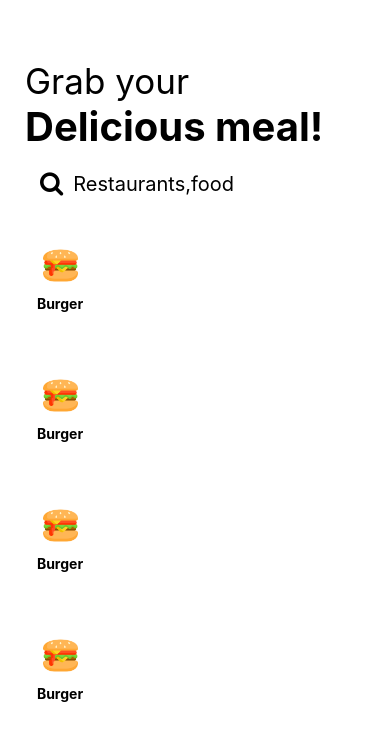
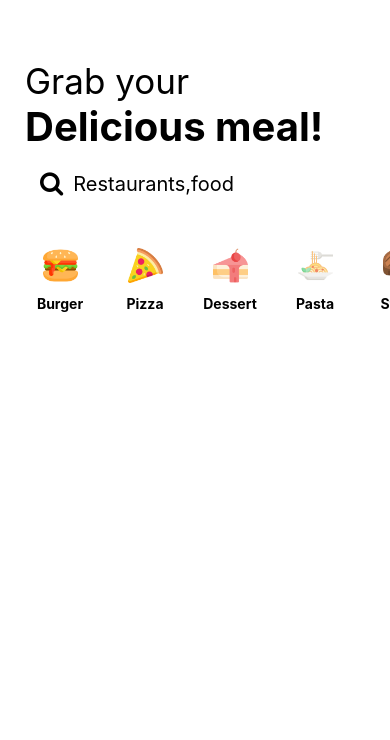
Before and after one commit to dzhaniivanov/restaurant-app, a React Native app: screen / in a window 390 px wide. Shown: the top 740 px of the page. Built offline with nearby package versions, Linux system fonts and the light colour scheme.

Commit message:
render items with flat list

```diff
--- a/App.js
+++ b/App.js
@@ -1,18 +1,55 @@
 import { StatusBar } from "expo-status-bar";
-import { View, Text, StyleSheet } from "react-native";
+import { View, StyleSheet, FlatList } from "react-native";
 import CategoryItem from "./src/components/CategoryItem";
 import Header from "./src/components/Header";
 import Search from "./src/components/Search";
 
 export default function App() {
+  const commonCategories = [
+    {
+      name: "Burger",
+      imageUrl: require("./src/assets/images/burger.png"),
+    },
+    {
+      name: "Pizza",
+      imageUrl: require("./src/assets/images/pizza.png"),
+    },
+    {
+      name: "Dessert",
+      imageUrl: require("./src/assets/images/cake.png"),
+    },
+    {
+      name: "Pasta",
+      imageUrl: require("./src/assets/images/pasta.png"),
+    },
+    {
+      name: "Steak",
+      imageUrl: require("./src/assets/images/steak.png"),
+    },
+    {
+      name: "Drinks",
+      imageUrl: require("./src/assets/images/smoothies.png"),
+    },
+  ];
   return (
     <View style={styles.container}>
       <Header />
       <Search />
-      <CategoryItem />
-      <CategoryItem />
-      <CategoryItem />
-      <CategoryItem />
+      <FlatList
+        data={commonCategories}
+        renderItem={({ item, index }) => {
+          return (
+            <CategoryItem
+              name={item.name}
+              imageUrl={item.imageUrl}
+              index={index}
+            />
+          );
+        }}
+        horizontal
+        showsHorizontalScrollIndicator={false}
+        keyExtractor={(category) => category.name}
+      />
       <StatusBar />
     </View>
   );
--- a/src/components/CategoryItem.js
+++ b/src/components/CategoryItem.js
@@ -1,16 +1,19 @@
 import { View, Text, StyleSheet, Image } from "react-native";
 import { elevation } from "../common/styles";
 
-const CategoryItem = () => {
+const CategoryItem = ({ name, imageUrl, index }) => {
   return (
-    <View style={[styles.container, styles.elevation]}>
+    <View
+      style={[
+        styles.container,
+        styles.elevation,
+        index === 0 ? { marginLeft: 25 } : { marginLeft: 15 },
+      ]}
+    >
       <View style={styles.imageContainer}>
-        <Image
-          source={require("../assets/images/burger.png")}
-          style={styles.image}
-        />
+        <Image source={imageUrl} style={styles.image} />
       </View>
-      <Text style={styles.header}>Burger</Text>
+      <Text style={styles.header}>{name}</Text>
     </View>
   );
 };
@@ -21,7 +24,6 @@ const styles = StyleSheet.create({
     height: 100,
     borderRadius: 50,
     marginVertical: 15,
-    marginHorizontal: 25,
     backgroundColor: "white",
     alignItems: "center",
     justifyContent: "center",
```
